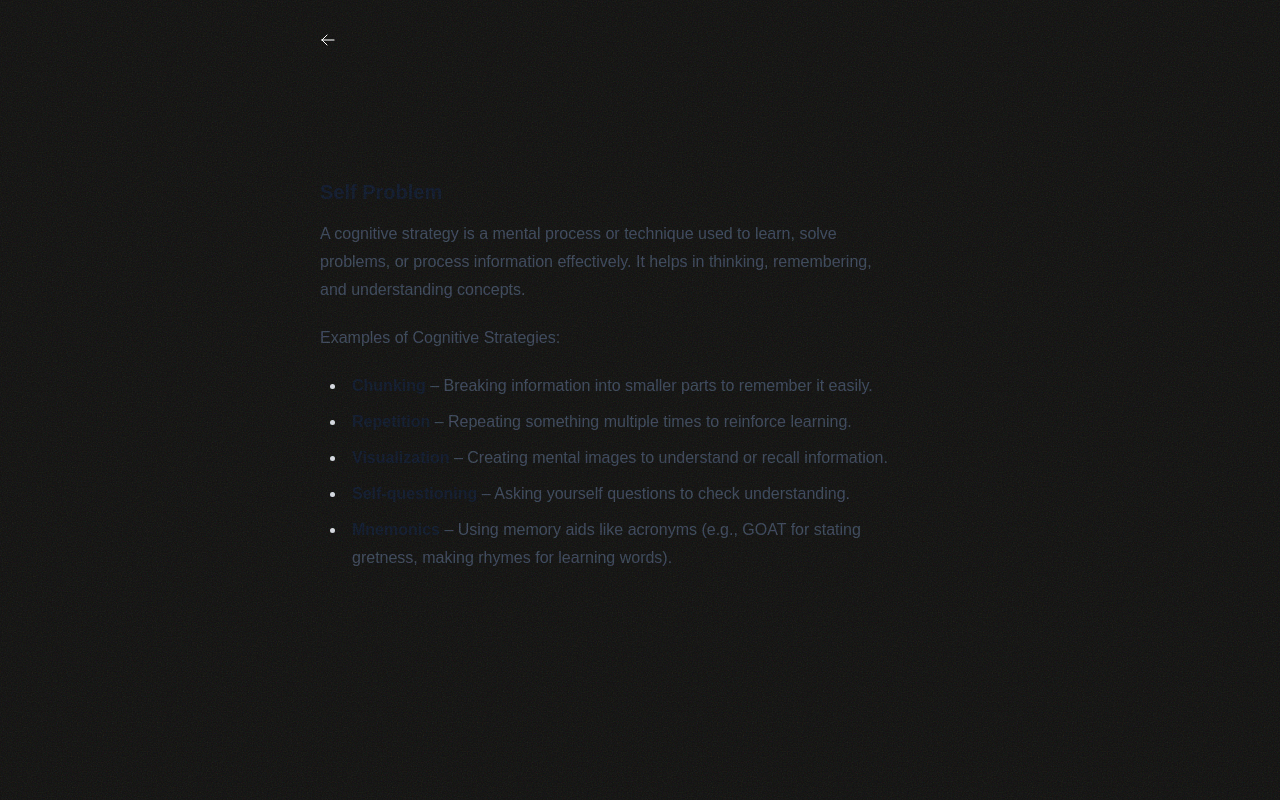
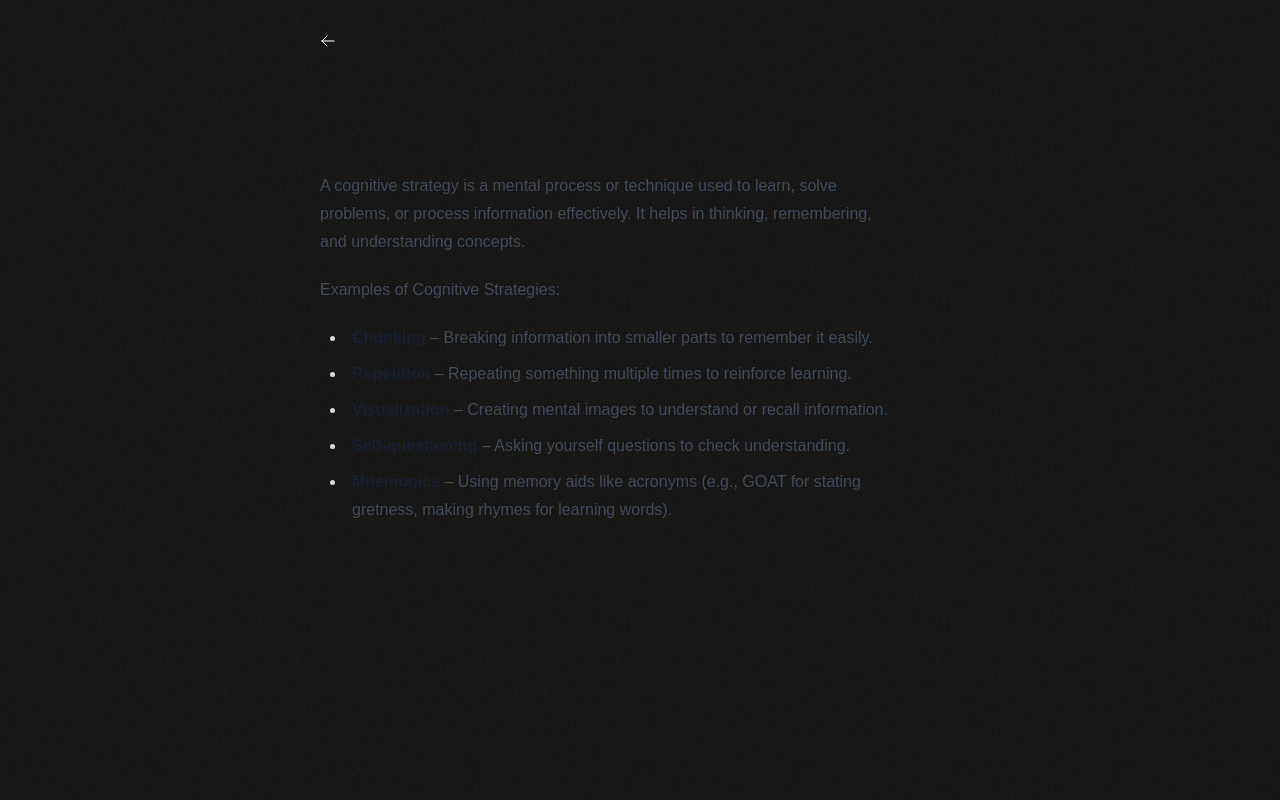
Before and after one commit to ankitmukhia/ankm, a Next.js app: page /post/congnitive-strategies in a window 1280 px wide. Built offline with nearby package versions, Linux system fonts and the light colour scheme.

Commit message:
fixed error

```diff
--- a/app/post/[slug]/Post.tsx
+++ b/app/post/[slug]/Post.tsx
@@ -1,5 +1,6 @@
 'use client'
 
+import React from 'react'
 import { ArrowLeftIcon } from '@heroicons/react/24/outline'
 import { MarkdownRenderer } from '@/components/markdown-renderer'
 import { SpecificPost } from '@/utils/all-posts'
@@ -9,7 +10,7 @@ export default function PostPage(post: SpecificPost) {
 	return (
 		<>
 			<div className="space-y-4 my-8">
-				<Link href="/post">
+				<Link href="/post" className="inline-flex transaction duration-500 ease-in-out hover:scale-120">
 					<ArrowLeftIcon className="w-4 h-4" />
 				</Link>
 			</div>
@@ -18,7 +19,13 @@ export default function PostPage(post: SpecificPost) {
 
 			{/* title and date later */}
 
-			<MarkdownRenderer body={post.body} />
+			<React.Suspense fallback={<Loading />}>
+				<MarkdownRenderer body={post.body} />
+			</React.Suspense>
 		</>
 	)
 }
+
+const Loading = () => {
+	return <h2>Loading...</h2>
+}
--- a/app/post/page.tsx
+++ b/app/post/page.tsx
@@ -8,8 +8,8 @@ export default function Page() {
 
 	return (
 		<div className="space-y-8 my-8">
-			<div>
-				<Link href="/">
+			<div className="space-2">
+				<Link href="/" className="inline-flex transaction duration-500 ease-in-out hover:scale-120">
 					<ArrowLeftIcon className="w-4 h-4" />
 				</Link>
 			</div>
--- a/components/markdown-renderer.tsx
+++ b/components/markdown-renderer.tsx
@@ -7,24 +7,7 @@ interface Props {
 export const MarkdownRenderer = ({ body }: Props) => {
 	return (
 		<article className="prose dark:prose-invert">
-			<Markdown
-				options={{
-					overrides: {
-						h1: {
-							component: (props) => <h1 className="mt-4 mb-2 text-2xl font-bold" {...props} />,
-						},
-						p: {
-							component: (props) => <p className="my-2 text-base" {...props} />,
-						},
-						ul: {
-							component: (props) => <ul className="my-2 list-disc list-inside text-white" {...props} />,
-						},
-						li: {
-							component: (props) => <li className="my-1" {...props} />,
-						},
-					},
-				}}
-			>
+			<Markdown>
 				{body}
 			</Markdown>
 		</article>
--- a/content/congnitive-strategies.md
+++ b/content/congnitive-strategies.md
@@ -1,11 +1,9 @@
 ---
-title: learning is fun this way
+title: Learning is fun this way
 description: Cognitive strategies
-publishedAt: 2025-02-21
+publishedAt: "2025-02-21"
 status: published
 ---
-
-### Self Problem
 
 A cognitive strategy is a mental process or technique used to learn, solve problems, or process information effectively. It helps in thinking, remembering, and understanding concepts.
 
--- a/content/example.md
+++ /dev/null
@@ -1,8 +0,0 @@
----
-title: example title
-description: example description
-date: 12.11.2002
-status: published
----
-
-Example title, description, date, status.
--- /dev/null
+++ b/content/focus.md
@@ -0,0 +1,18 @@
+---
+title: Focus is hard
+description: Focusing or going deep on something is not easy as you think
+publishedAt: "2025-05-23"
+status: published
+---
+
+Focusing deeply on something felt almost impossible to me until I read this book.
+
+[Cal Newport](https://en.wikipedia.org/wiki/Cal_Newport) talks about the idea of **Deep Work** focused time spent on things that matter, without distraction. He says this kind of work is rare and valuable, and I agree.
+
+What stood out to me was how much time I waste pretending to work. I'll have 10 tabs open, a **Twitter**, **Youtube** and at the end of the day, I barely finish anything that feels real and authentic.
+
+Now I'm trying to schedule at least good amount of time for deep work every day. No phone, **(Alert) the work i do needs internet and laptop so can't cut of that**. So for me that is me and what matters. It sounds easy to do tho, but it's hard. Bcz in today’s world, our phones have become so unconscious they're in our hands before we even think. But rarely do we use them in a truly meaningful way.
+
+I don't think I'll ever be perfect at deep work, but I now understand how shallow work has been draining me. Slowly, I'm learning how to protect my foucs.
+
+Till next time peace!✌️
--- a/utils/all-posts.tsx
+++ b/utils/all-posts.tsx
@@ -34,9 +34,7 @@ export const post = {
 				};
 			}) as Post[]
 
-
-			const formatedPost = posts.filter((post) => post.status === "published")
-				.sort((a, b) => Number(new Date(b.publishedAt)) - Number(new Date(a.publishedAt)))
+			const formatedPost = posts.filter((post) => post.status === "published").sort((a, b) => Number(new Date(b.publishedAt)) - Number(new Date(a.publishedAt)))
 
 			return formatedPost;
 
```
